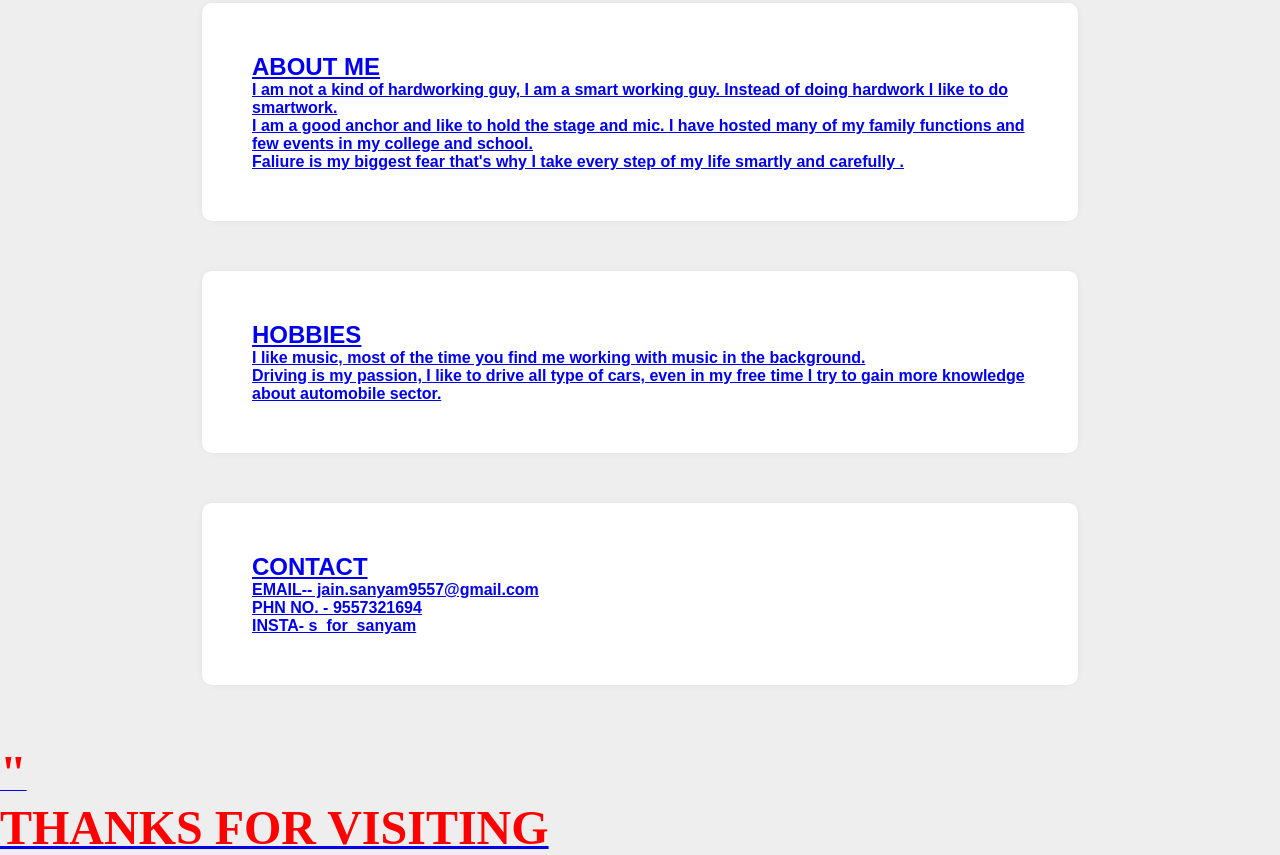
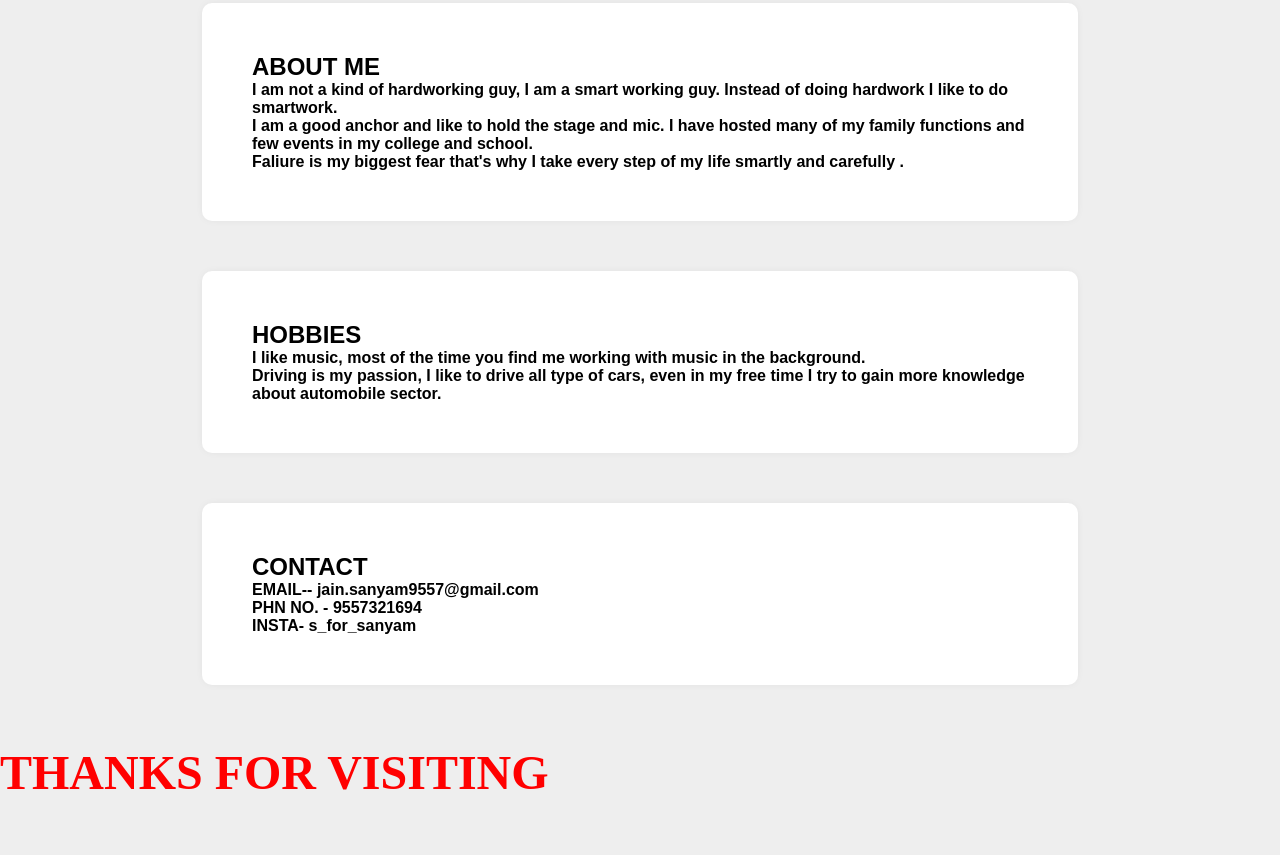
Before and after one commit to sanyamjain9557/website, a plain HTML site: page index.html in a window 1280 px wide. Shown: the part 1408-2263 px from the top of the page. After the commit the page ends 2208 px from the top, so only its background shows below. Drawn offline with Linux system fonts and the light colour scheme.

Commit message:
Update index.html

```diff
--- a/index.html
+++ b/index.html
@@ -85,7 +85,7 @@
 	      <b><center><p>Welcomes you to my website</p></center></b>
 		   <br>
 
-             <a href="https://www.instagram.com/s_for_sanyam/">  <button class="btn">INSTAGRAM</button>
+             <a href="https://www.instagram.com/s_for_sanyam/">  <button class="btn">INSTAGRAM</button></a>
            </div>
         </div>
     </div>
@@ -138,7 +138,7 @@
    </div>
 	<p aling="center">
 <font face="Monotype Corsiva" color="red" size="50">
-"<h1> THANKS FOR VISITING </h1>
+<h1> THANKS FOR VISITING </h1>
 	</p>
 
 </body>
```
